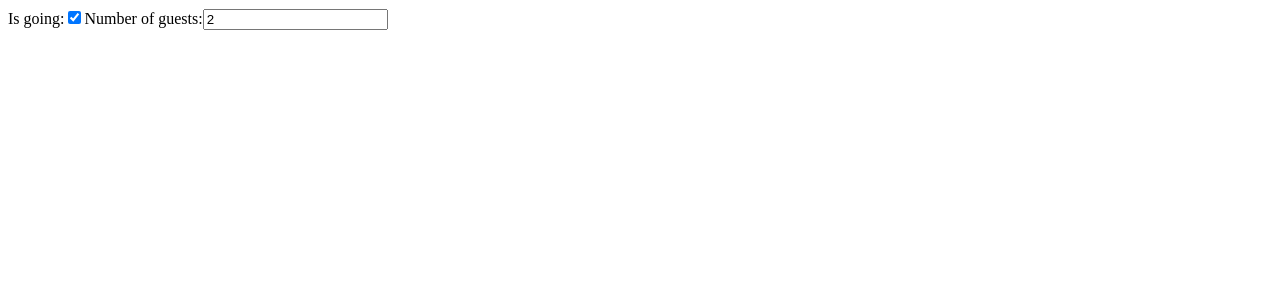
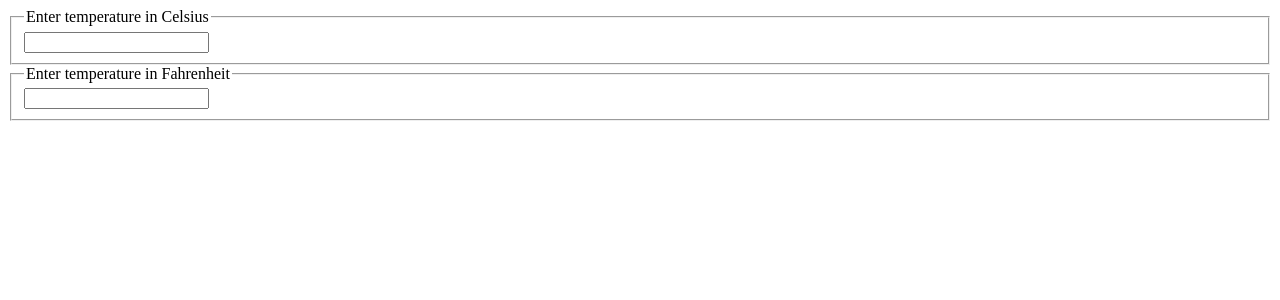
Before and after one commit to panswer/following_react_basic_concepts, a React (Create React App) app: page / in a window 1280 px wide. Shown: the top 300 px of the page. Built offline with nearby package versions, Linux system fonts and the light colour scheme.

Commit message:
agregando segunda entrada

```diff
--- /dev/null
+++ b/src/components/class/Calculator.jsx
@@ -0,0 +1,17 @@
+import { Component } from "react";
+
+// import BoilingVerdict from "../function/BoilingVerdict";
+import TemperatureInput from "./TemperatureInput";
+
+class Calculator extends Component{
+    render(){
+        return (
+            <div>
+                <TemperatureInput scale='c' />
+                <TemperatureInput scale='f' />
+            </div>
+        );
+    }
+}
+
+export default Calculator;
--- /dev/null
+++ b/src/components/class/TemperatureInput.jsx
@@ -0,0 +1,42 @@
+import { Component } from "react";
+
+const scaleNames={
+    c: 'Celsius',
+    f: 'Fahrenheit'
+}
+
+class TemperatureInput extends Component{
+    constructor(props){
+        super(props);
+
+        this.state={
+            temperature:''
+        };
+
+        this.handleChange=this.handleChange.bind(this);
+    }
+
+    handleChange(e){
+        this.setState({
+            temperature:e.target.value
+        });
+    }
+
+    render(){
+        const temperature=this.state.temperature;
+        const scale=this.props.scale;
+
+        return (
+            <fieldset>
+                <legend>Enter temperature in {scaleNames[scale]}</legend>
+                <input
+                    type="number"
+                    value={temperature}
+                    onChange={this.handleChange}
+                />
+            </fieldset>
+        );
+    }
+}
+
+export default TemperatureInput;
--- /dev/null
+++ b/src/components/function/BoilingVerdict.jsx
@@ -0,0 +1,13 @@
+import React from "react";
+
+function BoilingVerdict(props={
+    celsius:0
+}) {
+    if(props.celsius>=100){
+        return <p>The water would boil.</p>
+    }else{
+        return <p>The water would not boild.</p>
+    }
+}
+
+export default BoilingVerdict;
--- a/src/index.js
+++ b/src/index.js
@@ -2,10 +2,10 @@ import ReactDOM from 'react-dom';
 import React from "react";
 import reportWebVitals from './reportWebVitals';
 
-import Reservation from "./components/class/Reservation";
+import Calculator from "./components/class/Calculator";
 
 ReactDOM.render(
-  <Reservation />,
+  <Calculator />,
   document.getElementById('root')
 );
 
```
